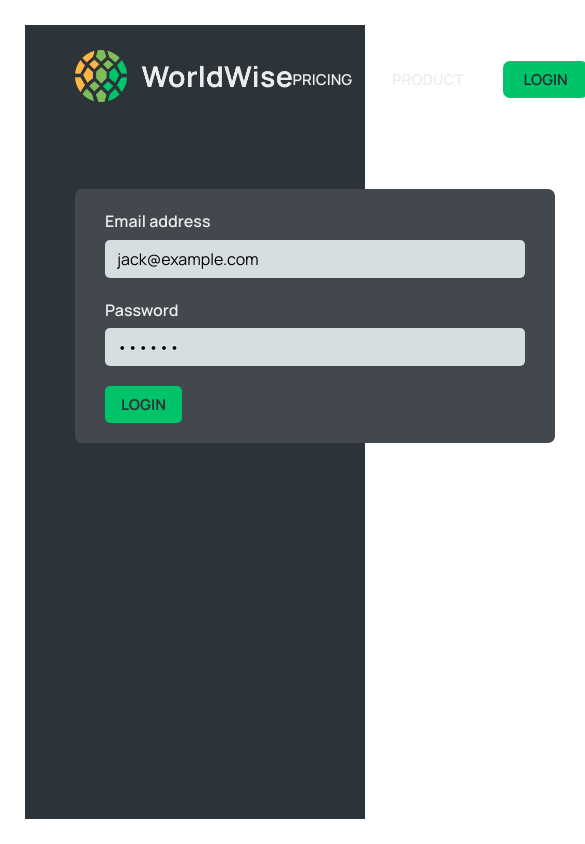
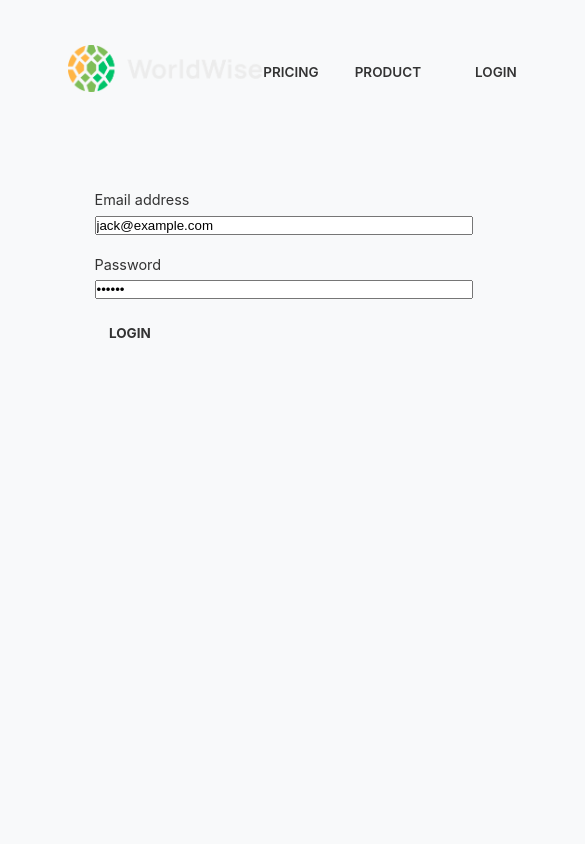
Before and after one commit to PranavShukla7/Worldwise, a React (Vite) app: page /login in a window 390 px wide. Shown: the whole page, 585 px wide, since content can reach past the window. Built offline with nearby package versions, Linux system fonts and the light colour scheme; data requests are answered from the project's data file.

Commit message:
`Refactor CSS styles in index.css`

```diff
--- a/src/index.css
+++ b/src/index.css
@@ -1,78 +1,72 @@
-/* Taken from getting started guide at: https://leafletjs.com/examples/quick-start/ */
-@import "https://unpkg.com/leaflet@1.9.3/dist/leaflet.css";
-@import "https://fonts.googleapis.com/css2?family=Manrope:wght@400;600;700;800&display=swap";
-
-/* These CSS variables are global, so they are available in all CSS modules */
-:root {
-  --color-brand--1: #ffb545;
-  --color-brand--2: #00c46a;
-
-  --color-dark--0: #242a2e;
-  --color-dark--1: #2d3439;
-  --color-dark--2: #42484d;
-  --color-light--1: #aaa;
-  --color-light--2: #ececec;
-  --color-light--3: #d6dee0;
-}
+/* Global Styles for WorldWise App */
 
 * {
   margin: 0;
   padding: 0;
-  box-sizing: inherit;
+  box-sizing: border-box;
 }
 
 html {
   font-size: 62.5%;
-  box-sizing: border-box;
 }
 
 body {
-  font-family: "Manrope", sans-serif;
-  color: var(--color-light--2);
-  font-weight: 400;
+  font-family: "Inter", -apple-system, BlinkMacSystemFont, "Segoe UI", "Roboto",
+    sans-serif;
+  font-size: 1.6rem;
   line-height: 1.6;
+  color: #333;
+  background-color: #f8f9fa;
+  overflow-x: hidden;
 }
 
-label {
-  font-size: 1.6rem;
-  font-weight: 600;
+#root {
+  min-height: 100vh;
+  display: flex;
+  flex-direction: column;
 }
 
-input,
-textarea {
-  width: 100%;
-  padding: 0.8rem 1.2rem;
-  font-family: inherit;
+/* Utility Classes */
+.container {
+  max-width: 120rem;
+  margin: 0 auto;
+  padding: 0 2rem;
+}
+
+.btn {
+  display: inline-block;
+  padding: 1rem 2rem;
   font-size: 1.6rem;
+  font-weight: 500;
+  text-decoration: none;
   border: none;
-  border-radius: 5px;
-  background-color: var(--color-light--3);
+  border-radius: 0.5rem;
+  cursor: pointer;
   transition: all 0.2s;
 }
 
-input:focus {
-  outline: none;
-  background-color: #fff;
+.btn:hover {
+  transform: translateY(-2px);
+  box-shadow: 0 1rem 2rem rgba(0, 0, 0, 0.2);
 }
 
-.cta:link,
-.cta:visited {
-  display: inline-block;
-  background-color: var(--color-brand--2);
-  color: var(--color-dark--1);
-  text-transform: uppercase;
-  text-decoration: none;
-  font-size: 1.6rem;
-  font-weight: 600;
-  padding: 1rem 3rem;
-  border-radius: 5px;
+.btn-primary {
+  background-color: #00c46a;
+  color: #fff;
 }
 
-/*
-"importCSSModule": {
-    "prefix": "csm",
-    "scope": "javascript,typescript,javascriptreact",
-    "body": ["import styles from './${TM_FILENAME_BASE}.module.css'"],
-    "description": "Import CSS Module as `styles`"
-  },
-*/
+.btn-secondary {
+  background-color: #2d3439;
+  color: #fff;
+}
+
+/* Responsive Design */
+@media (max-width: 768px) {
+  html {
+    font-size: 56.25%;
+  }
+
+  .container {
+    padding: 0 1rem;
+  }
+}
```
